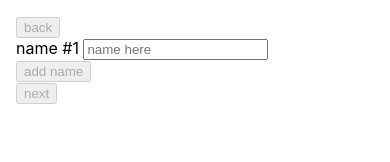
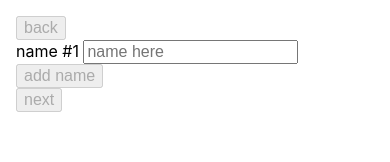
Before and after one commit to onsclom/bill-splitter, a Svelte app: page / in a window 390 px wide. Shown: the top 162 px of the page. Built offline with nearby package versions, Linux system fonts and the light colour scheme.

Commit message:
Fix unnecessary mobile zoom on input

```diff
--- a/src/app.css
+++ b/src/app.css
@@ -1,6 +1,7 @@
 :root {
   font-family: -apple-system, BlinkMacSystemFont, avenir next, avenir, segoe ui, helvetica neue, helvetica, Cantarell, Ubuntu, roboto, noto, arial, sans-serif;
-  line-height: 1.3
+  line-height: 1.3;
+  font-size: 1rem;
 }
 
 html, body {
@@ -14,3 +15,7 @@ main {
   height: 100%;
   padding: 1rem;
 }
+
+input, button {
+  font-size: 1rem;
+}
```
